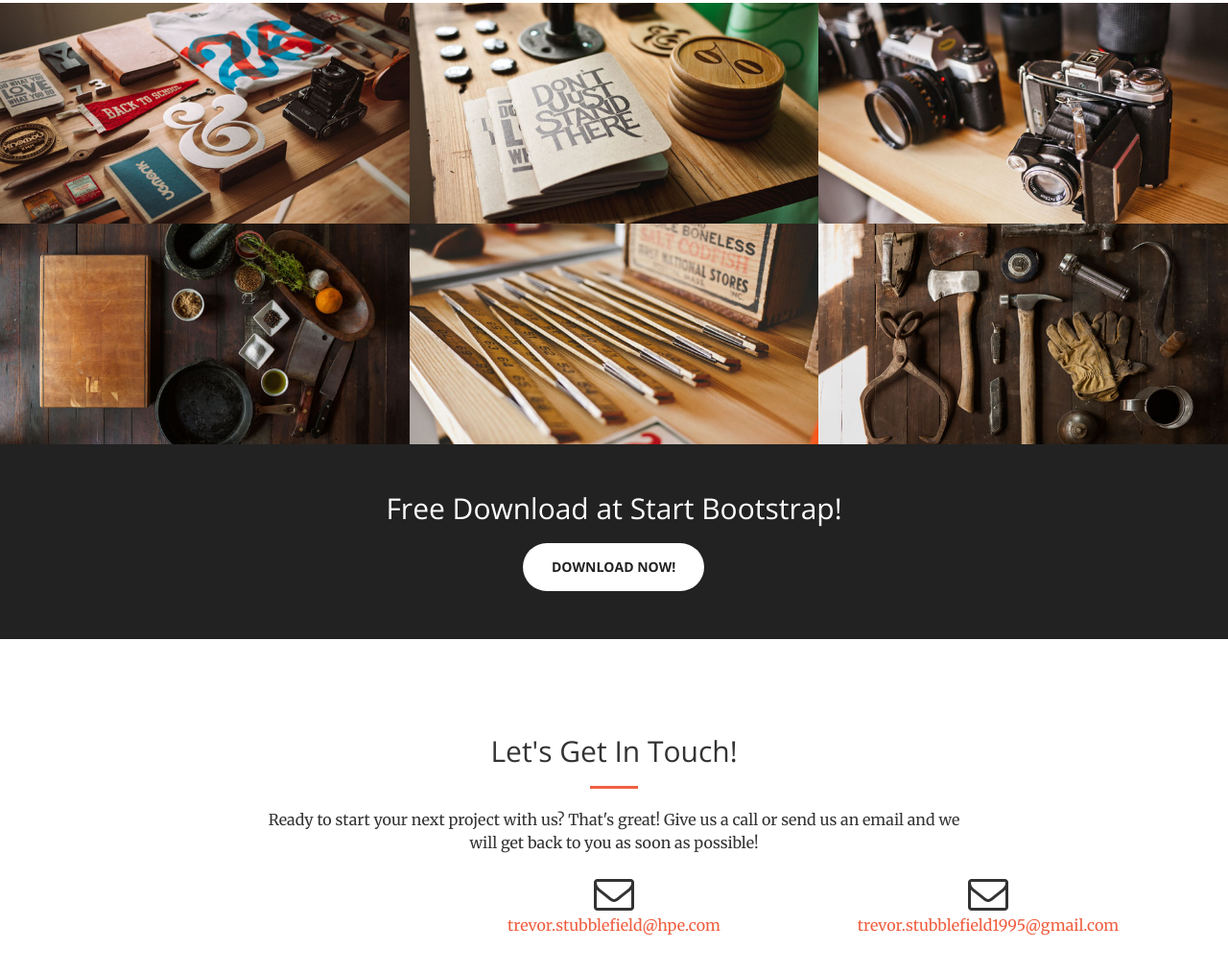
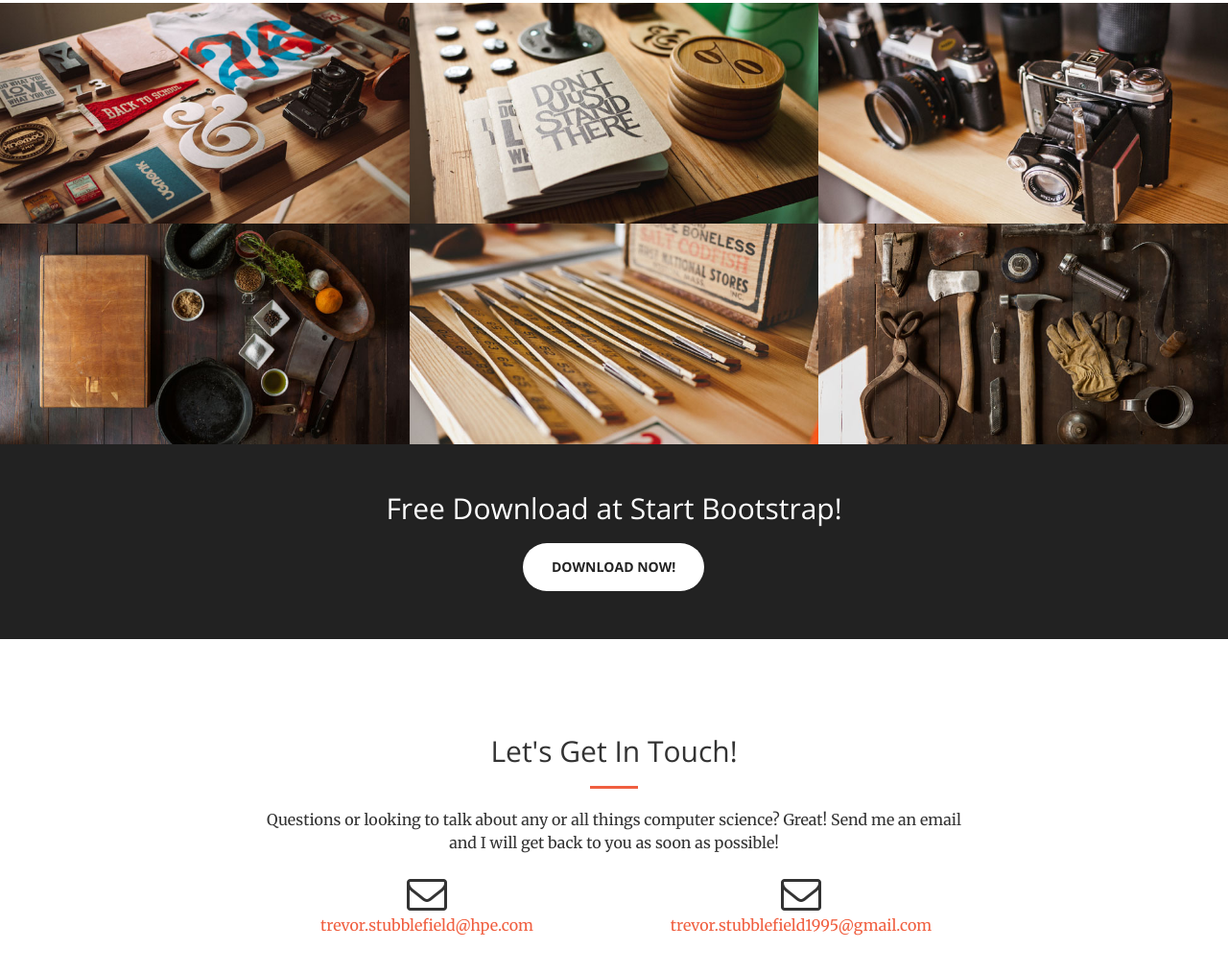
Before and after one commit to TrevorStubblefield/TrevorStubblefield.github.io, a website: page index.html in a window 1280 px wide. Shown: the part 1671-2685 px from the top of the page at 96% size. Drawn offline with nearby package versions, Linux system fonts and the light colour scheme.

Commit message:
Website Update

```diff
--- a/index.html
+++ b/index.html
@@ -246,9 +246,10 @@
                 <div class="col-lg-8 col-lg-offset-2 text-center">
                     <h2 class="section-heading">Let's Get In Touch!</h2>
                     <hr class="primary">
-                    <p>Ready to start your next project with us? That's great! Give us a call or send us an email and we will get back to you as soon as possible!</p>
+                    <p>Questions or looking to talk about any or all things computer science? Great! Send me an email and I will get back to you
+                    as soon as possible!</p>
                 </div>
-                <div class="col-lg-4 col-lg-offset-4 text-center">
+                <div class="col-lg-4 col-lg-offset-2 text-center">
                     <i class="fa fa-envelope-o fa-3x sr-contact"></i>
                     <p><a href="mailto:your-email@your-domain.com">trevor.stubblefield@hpe.com</a></p>
                 </div>
```
